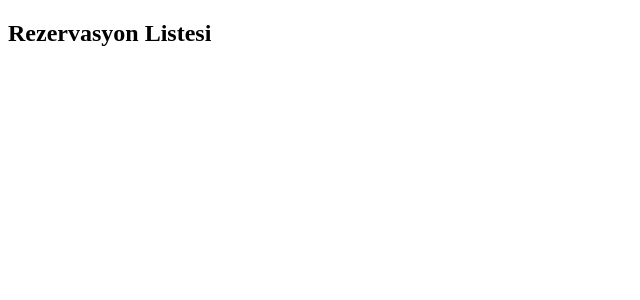
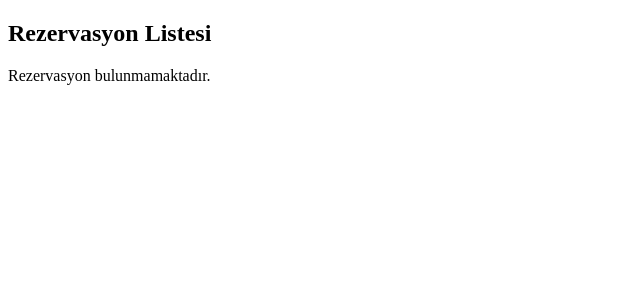
Before and after one commit to akinpinkman/hotel-app, an Angular app: page /list in a window 1280 px wide. Shown: the top 300 px of the page, without its empty margins (0-640 px from the left). Built offline with nearby package versions, Linux system fonts and the light colour scheme.

Commit message:
Notification to be displayed in case of no reservation

```diff
--- a/src/app/reservation-list/reservation-list.component.html
+++ b/src/app/reservation-list/reservation-list.component.html
@@ -1,12 +1,16 @@
 <h2>Rezervasyon Listesi</h2>
 
-<ul>
+<ul *ngIf="reservations.length; else noReservation">
     <li *ngFor="let reservation of reservations">
-        Konuk Adı:{{reservation.guestName}} <br>
-        Mail Adresi:{{reservation.guestEmail}} <br>
-        Oda Numarası:{{reservation.roomNumber}} <br>
-        Giriş Tarihi:{{reservation.checkInDate}} <br>
-        Çıkış Tarihi:{{reservation.checkOutDate}} <br>
-
+        Konuk Adı: {{reservation.guestName}} <br>
+        Mail Adresi: {{reservation.guestEmail}} <br>
+        Oda Numarası: {{reservation.roomNumber}} <br>
+        Giriş Tarihi: {{reservation.checkInDate}} <br>
+        Çıkış Tarihi: {{reservation.checkOutDate}} <br>
     </li>
 </ul>
+
+<!-- (Local Ref) -->
+<ng-template #noReservation>
+    <p>Rezervasyon bulunmamaktadır.</p>
+</ng-template>
```
